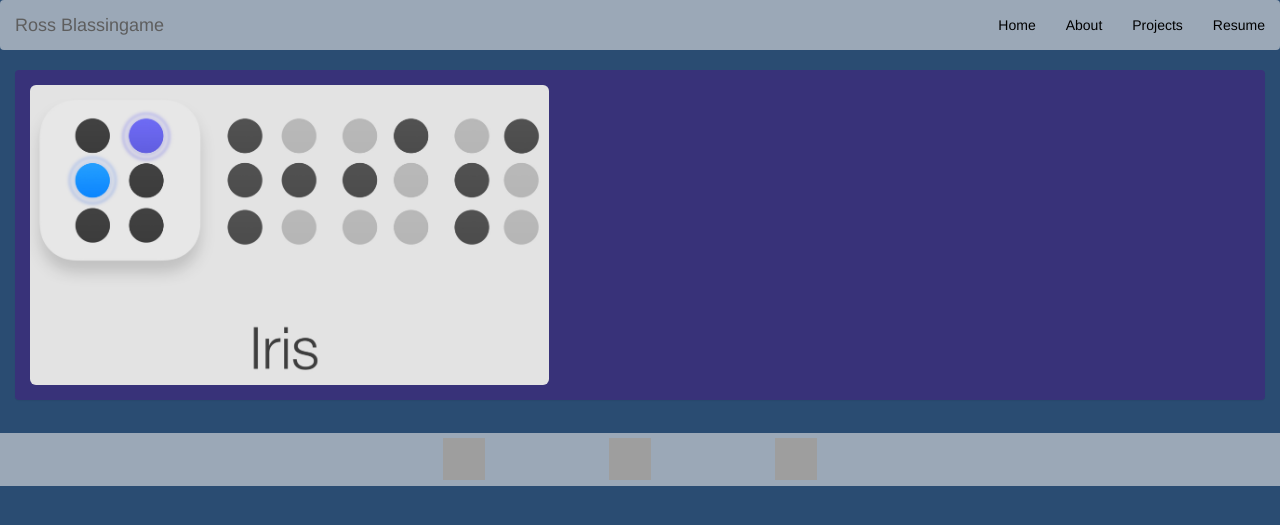
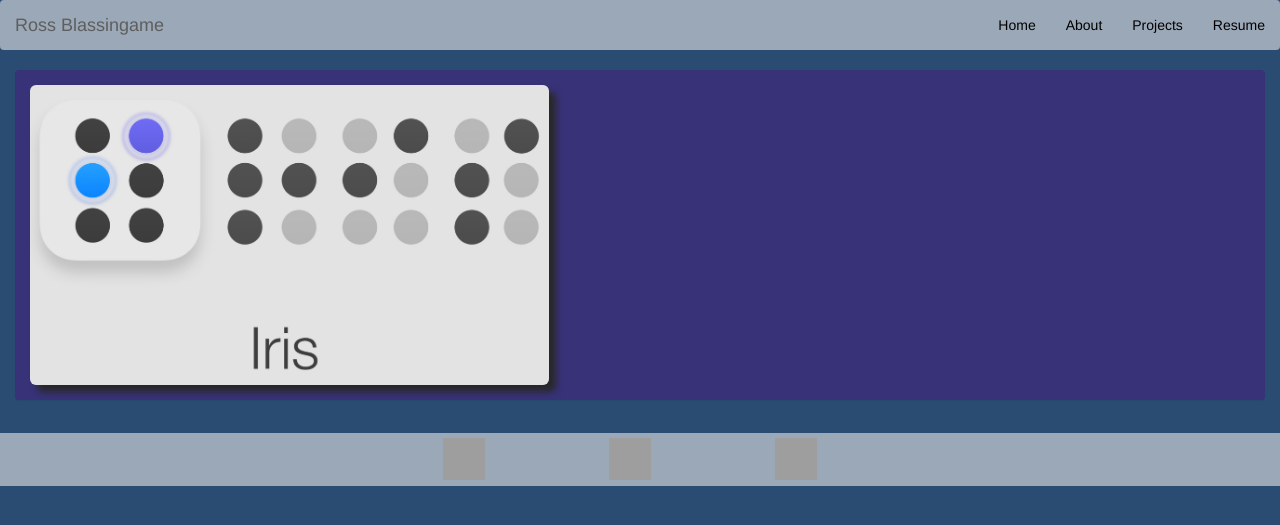
Before and after one commit to RossBlassingame/RossBlassingame.github.io, a Jekyll site: the page built from projects/index.html, in a window 1280 px wide. Shown: the top 525 px of the page. Built offline with Jekyll 4.4.1, drawn with Linux system fonts in a browser that asks for light colours; nearby versions of some CDN libraries; grey boxes are pictures that could not be loaded.

Commit message:
Update main.css

```diff
--- a/css/main.css
+++ b/css/main.css
@@ -87,6 +87,7 @@ ul.posts li {
 }
 #irisPic {
     height:300px;
+    box-shadow:7px 7px 7px rgb(40,40,40);
 }
 .panel {
     border:0px;
```
